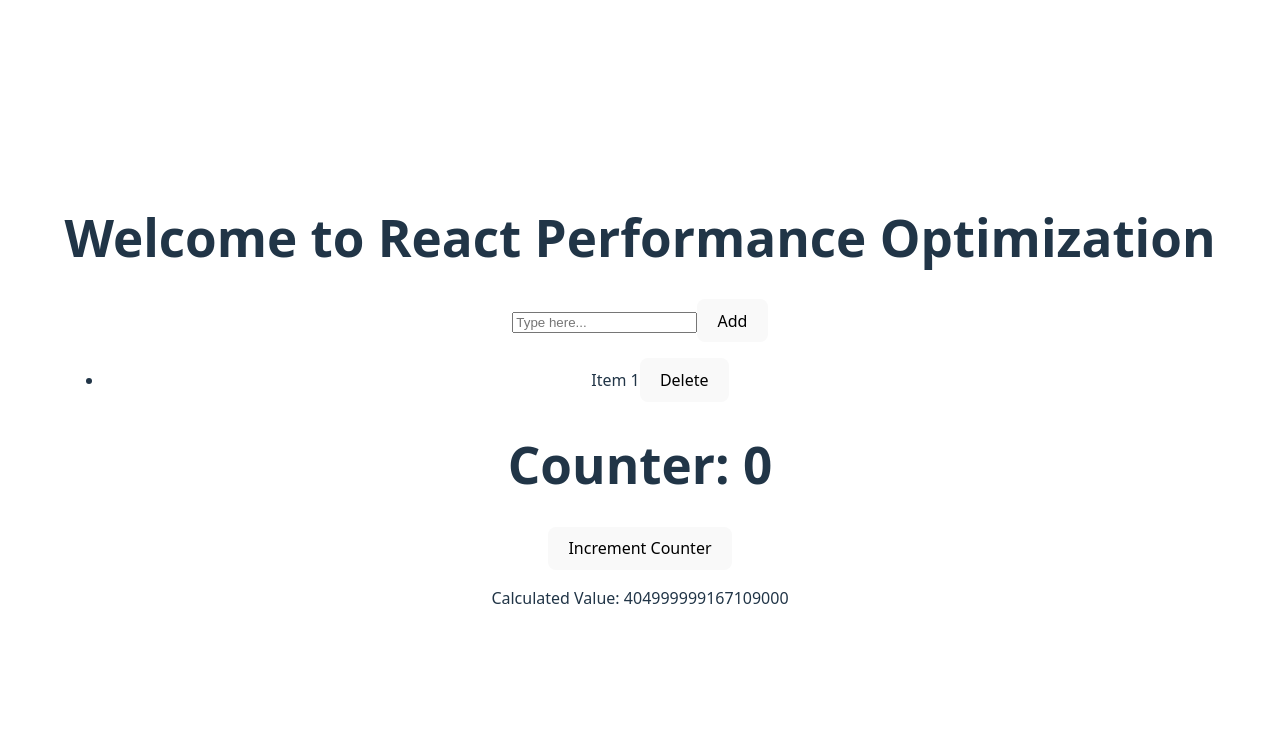
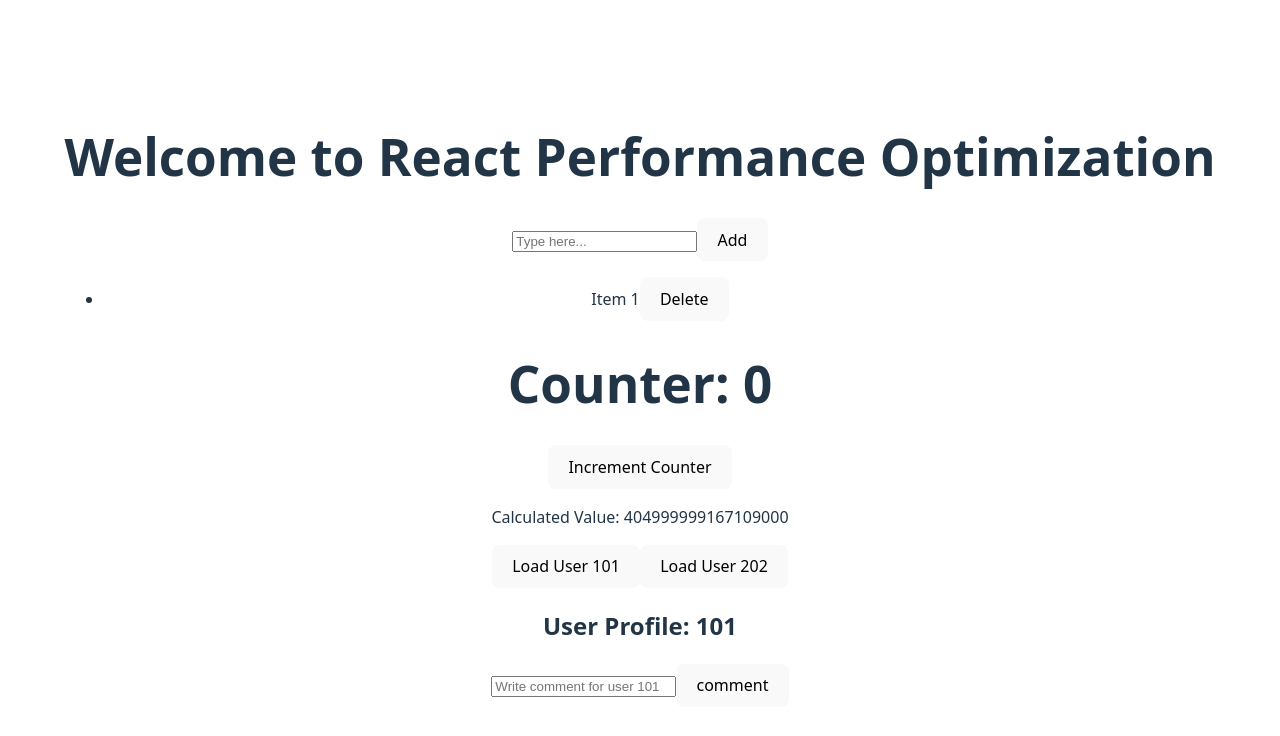
Before and after one commit to kamrulhasan2/React-Performance-Optimization, a React (Vite) app: page / in a window 1280 px wide. Shown: the top 736 px of the page. Built offline with nearby package versions, Linux system fonts and the light colour scheme.

Commit message:
create ProfileSwitcher components and use key id

```diff
--- a/src/App.jsx
+++ b/src/App.jsx
@@ -2,6 +2,7 @@ import './App.css'
 import CalculatorComponent from './components/Example-1/CalculatorComponent'
 import FixCalculatorComponent from './components/Example-1/FixCalculatorComponent'
 import ParentComponent from './components/Example-2/ExampleOfUseCallback'
+import ProfileSwitcher from './components/Example-3/ProfileSwitcher'
 
 function App() {
 
@@ -14,6 +15,9 @@ function App() {
 
         <ParentComponent/>
         <FixCalculatorComponent />
+
+
+         <ProfileSwitcher />
       </div>
     </>
   )
--- /dev/null
+++ b/src/components/Example-3/ProfileSwitcher.jsx
@@ -0,0 +1,54 @@
+import React, { useState } from 'react';
+
+const idGenerator = ()=>{
+    return Math.floor(Math.random() * 10000);
+}
+
+const ProfileDetails = ({ userId, comments, setComments }) => {
+    const [commentText, setCommentText] = useState('');
+
+    const handleClick = (e)=>{
+
+        e.preventDefault();
+        if(commentText.trim() === '') return;
+        const newItem = { commentId: idGenerator(), userId, text: commentText };
+        setComments(currentItems => [...currentItems, newItem]);
+        setCommentText('');
+    }
+
+    return (
+        <div>
+            <h2>User Profile: {userId}</h2>
+            <input
+                value={commentText}
+                onChange={(e) => setCommentText(e.target.value)}
+                placeholder={`Write comment for user ${userId}`}
+            />
+            <button onClick={handleClick}>comment</button>
+
+            {
+                comments
+                .filter(comment => comment.userId === userId)
+                .map(filteredComment => (
+                    <p key={filteredComment.commentId}>{filteredComment.text}</p>
+                ))
+            }
+        </div>
+    );
+};
+
+const ProfileSwitcher = () => {
+    const [comments,setComments] = useState([{commentId: null, userId: null, text: ''}]);
+    const [currentUserId, setCurrentUserId] = useState(101);
+
+    return (
+        <div>
+            <button onClick={() => setCurrentUserId(101)}>Load User 101</button>
+            <button onClick={() => setCurrentUserId(202)}>Load User 202</button>
+
+            <ProfileDetails key={currentUserId} userId={currentUserId} comments={comments} setComments={setComments} />
+        </div>
+    );
+};
+
+export default ProfileSwitcher;
```
